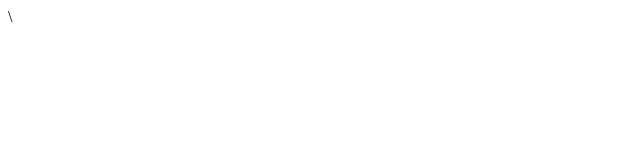
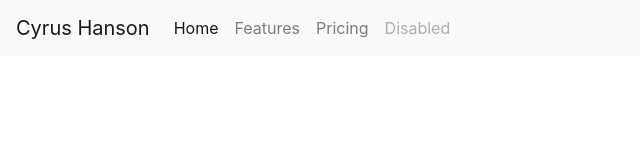
Before and after one commit to cyraneous/hwk-2-css-and-bootstrap, a plain HTML site: page index.html in a window 1280 px wide. Shown: the whole page, without its empty margins (0-640 px from the left). Drawn offline with nearby package versions, Linux system fonts and the light colour scheme.

Commit message:
updated nav bar

```diff
--- a/index.html
+++ b/index.html
@@ -1,39 +1,41 @@
 <!DOCTYPE html>
-<html>
-  \<head>
+<html lang="en">
+<head>
+
+
+    <meta charset="UTF-8">
+    <meta name="viewport" content="width=device-width, initial-scale=1.0">
+    <link rel="stylesheet" href="https://stackpath.bootstrapcdn.com/bootstrap/4.5.0/css/bootstrap.min.css" integrity="sha384-9aIt2nRpC12Uk9gS9baDl411NQApFmC26EwAOH8WgZl5MYYxFfc+NcPb1dKGj7Sk" crossorigin="anonymous">
+    <title>Document</title>
+
+
+</head>
+<body>
+
+  <nav class="navbar navbar-expand-lg navbar-light bg-light">
+    <a class="navbar-brand" href="#">Cyrus Hanson</a>
+    <button class="navbar-toggler" type="button" data-toggle="collapse" data-target="#navbarNav" aria-controls="navbarNav" aria-expanded="false" aria-label="Toggle navigation">
+      <span class="navbar-toggler-icon"></span>
+    </button>
+    <div class="collapse navbar-collapse" id="navbarNav">
+      <ul class="navbar-nav">
+        <li class="nav-item active">
+          <a class="nav-link" href="#">Home <span class="sr-only">(current)</span></a>
+        </li>
+        <li class="nav-item">
+          <a class="nav-link" href="#">Features</a>
+        </li>
+        <li class="nav-item">
+          <a class="nav-link" href="#">Pricing</a>
+        </li>
+        <li class="nav-item">
+          <a class="nav-link disabled" href="#">Disabled</a>
+        </li>
+      </ul>
+    </div>
+  </nav>
 
 
 
-
-
-  </head>
-
-
-
-
-
-
-
-
-
-
-
-
-
-
-
-
-
-
-
-
-
-
-
-
-
-
-
-
-
-  </html>
+</body>
+</html>
```
Also changed, not shown: About.html (added, +40 -0 lines), portfolio.html (+39 -0 lines).
